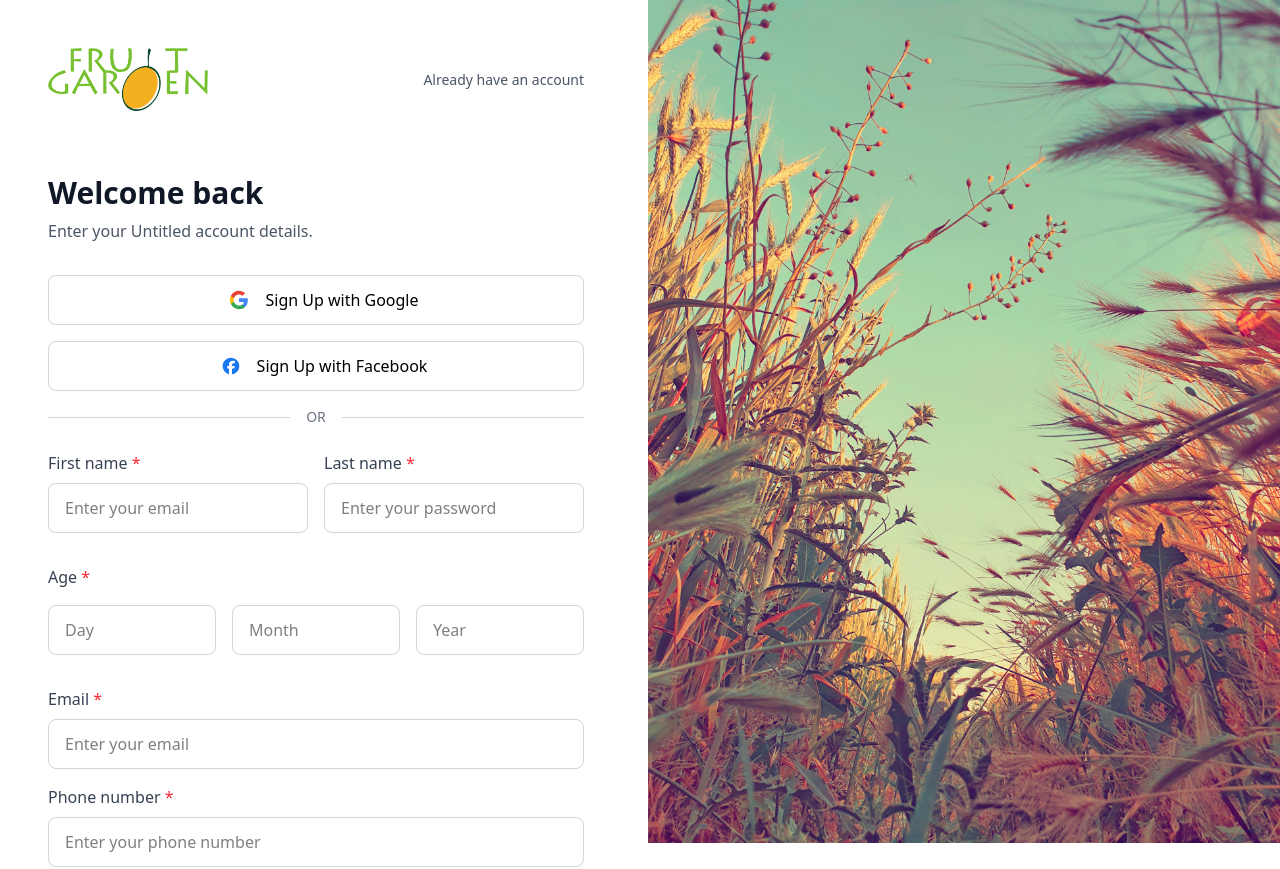
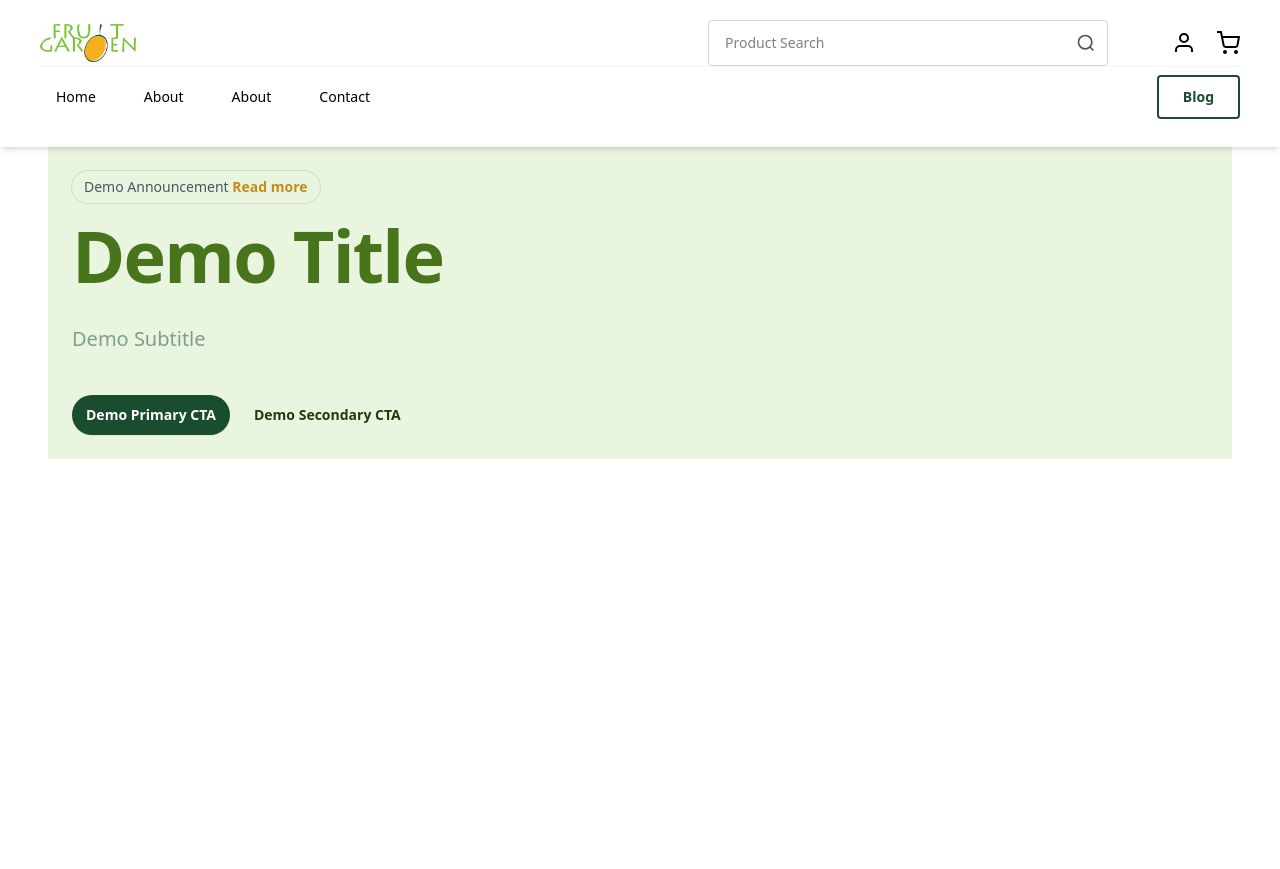
Before and after one commit to opusberedugo/fruit-garden, a React (Vite) app in the folder farmers-market-frontend-react/: page / in a window 1280 px wide. Shown: the top 869 px of the page. After the commit the page ends 800 px from the top, so only its background shows below. Built offline with nearby package versions, Linux system fonts and the light colour scheme.

Commit message:
feat: Implement initial UI for authentication pages, landing page, navigation, and hero section.

```diff
--- a/farmers-market-frontend-react/src/App.jsx
+++ b/farmers-market-frontend-react/src/App.jsx
@@ -4,13 +4,17 @@ import viteLogo from '/vite.svg'
 import './App.css'
 import LogInPage from './pages/LogIn'
 import SingUpPage from './pages/SignUp'
+import LandingPage from './pages/LandingPage'
 
 function App() {
   const [count, setCount] = useState(0)
 
   return (
-    // <LogInPage/>
-    <SingUpPage/>
+    <>
+    <LandingPage/>
+    {/* <LogInPage/> */}
+    {/* <SingUpPage/> */}
+    </>
     // <h1>Hello</h1>
   )
 }
--- /dev/null
+++ b/farmers-market-frontend-react/src/components/layout/Hero.jsx
@@ -0,0 +1,60 @@
+import React from 'react'
+
+export default function Hero({
+  title, // String: Main heading
+  subtitle, // String: Subtitle text
+  ctaPrimary, // Object: { text, href } for the main CTA button
+  ctaSecondary, // Object: { text, href } for the secondary CTA link
+  announcement // Object: { text, href } for the announcement banner (hidden if empty)
+}){
+  return(
+    <div className="container px-12">
+
+
+      <div className='bg-lime-100 p-6'>
+        {/* Announcement Banner (Hidden if empty) */}
+        {announcement?.text && (
+          <div className=" w-fit mb-4">
+            <div className="relative rounded-full px-3 py-1 text-sm/6 text-gray-600 ring-1 ring-forest-900/10 hover:ring-forest-900/20">
+              {announcement.text}{' '}
+              <a href={announcement.href} className="font-semibold text-mango-600">
+                <span aria-hidden="true" className="absolute inset-0" />
+                Read more
+              </a>
+            </div>
+          </div>
+        )}
+        {/* Title or Leading Text (Hidden if empty) */}
+        {title && (
+          <h1 className="max-w-l text-5xl font-semibold tracking-tight text-balance text-lime-700 sm:text-7xl">
+            {title}
+          {/* Lorem ipsum dolor sit amet consectetur adipisicing. */}
+          </h1>
+        )}
+
+        {subtitle && (
+          <p className="mt-8 text-lg font-medium text-pretty text-forest-300 sm:text-xl/8">
+            {subtitle}
+          </p>
+        )}
+
+        {/* CTA Buttons (Hidden if empty) */}
+        <div className="mt-10 flex items-center  gap-x-6">
+          {ctaPrimary?.text && (
+            <a
+              href={ctaPrimary.href}
+              className="rounded-full bg-forest-500 px-3.5 py-2.5 text-sm font-semibold text-white shadow-xs hover:bg-forest-400 focus-visible:outline-2 focus-visible:outline-offset-2 focus-visible:outline-forest-600"
+            >
+              {ctaPrimary.text}
+            </a>
+          )}
+          {ctaSecondary?.text && (
+            <a href={ctaSecondary.href} className="text-sm/6 font-semibold text-lime-900">
+              {ctaSecondary.text}
+            </a>
+          )}
+        </div>
+      </div>
+    </div>
+  )
+}
--- a/farmers-market-frontend-react/src/components/navigation/NavigationBar.jsx
+++ b/farmers-market-frontend-react/src/components/navigation/NavigationBar.jsx
@@ -0,0 +1,8 @@
+import React from 'react'
+export default function NavBar({children}){
+    return(
+      <nav className='bg-white shadow-md sticky top-0 z-50'>
+        {children}
+      </nav>
+    )
+}
--- /dev/null
+++ b/farmers-market-frontend-react/src/pages/LandingPage.jsx
@@ -0,0 +1,74 @@
+import React from 'react'
+import Hero from '../components/layout/Hero'
+import NavBar from '../components/navigation/NavigationBar'
+import Flex from '../components/layout/Flex'
+import Image from '../components/utility/Image'
+
+export default function LandingPage(){
+  return(
+    <>
+      <NavBar>
+        <div className='mx-auto px-6 lg:px-10 py-5'>
+          <Flex className='justify-between items-center'>
+            <a href="" className='block w-24 hover:scale-110 transition-transform duration-300'>
+              <Image src="logo.png" alt="" imgClass="w-full" />
+            </a>
+
+            <Flex className={""}>
+              {/* Search Bar (Hidden on mobile) */}
+                <div class="hidden md:flex flex-1 max-w-md mx-12 lg:mx-16">
+                    <div class="relative w-full">
+                        <input
+                            type="text"
+                            placeholder="Product Search"
+                            class="w-full min-w-[400px] px-4 py-3 border border-gray-300 rounded focus:outline-none focus:border-isagenix-teal transition text-sm"/>
+
+                        <button class="absolute right-3 top-1/2 -translate-y-1/2 hover:opacity-70 transition">
+                            <svg class="w-5 h-5 text-gray-600" viewBox="0 0 24 24" fill="none" stroke="currentColor" stroke-width="2">
+                                <circle cx="11" cy="11" r="8"/>
+                                <path d="m21 21-4.35-4.35"/>
+                            </svg>
+                        </button>
+                    </div>
+                </div>
+
+                <Flex className="items-center gap-5">
+                  {/* User Link */}
+                  <a href="#">
+                    <svg class="w-6 h-6 text-isagenix-gray" viewBox="0 0 24 24" fill="none" stroke="currentColor" stroke-width="2">
+                      <path d="M20 21v-2a4 4 0 0 0-4-4H8a4 4 0 0 0-4 4v2"/>
+                      <circle cx="12" cy="7" r="4"/>
+                    </svg>
+                  </a>
+
+                  {/* User Link */}
+                  <a href="#">
+                    <svg class="w-6 h-6 text-isagenix-gray" viewBox="0 0 24 24" fill="none" stroke="currentColor" stroke-width="2">
+                      <circle cx="9" cy="21" r="1"/>
+                      <circle cx="20" cy="21" r="1"/>
+                      <path d="M1 1h4l2.68 13.39a2 2 0 0 0 2 1.61h9.72a2 2 0 0 0 2-1.61L23 6H6"/>
+                    </svg>
+                  </a>
+                </Flex>
+            </Flex>
+          </Flex>
+
+          <Flex className={"py-2 border-t border-gray-100 items-center gap-x-4"}>
+            <a href="" className="block px-4 text-sm transition whitespace-nowrap">Home</a>
+            <a href="" className="block px-4 text-sm transition whitespace-nowrap">About</a>
+            <a href="" className="block px-4 text-sm transition whitespace-nowrap">About</a>
+            <a href="" className="block px-4 text-sm transition whitespace-nowrap">Contact</a>
+            <a href="" className="ml-auto px-6 py-2.5 border-2 border-forest-500 text-forest-500 font-semibold text-sm rounded hover:bg-forest-500 hover:text-white transition whitespace-nowrap">Blog</a>
+          </Flex>
+        </div>
+      </NavBar>
+
+      <Hero title={"Demo Title"}
+        subtitle={"Demo Subtitle"}
+        announcement={{text:"Demo Announcement", href:"https://google.com"}}
+        ctaPrimary={{text:"Demo Primary CTA"}}
+        ctaSecondary={{text:"Demo Secondary CTA"}}
+      />
+    </>
+  )
+}
--- a/farmers-market-frontend-react/src/pages/LogIn.jsx
+++ b/farmers-market-frontend-react/src/pages/LogIn.jsx
@@ -16,17 +16,12 @@ function LogInPage({ className, name, type, placeholder, label, required, value,
       <Grid classes='grid-cols-2 gap-4  overflow-hidden'>
         {/* First column */}
         <Flex className="w-full p-12 flex-col">
-          <div class="flex items-center justify-between mb-16">
-            <div class="flex items-center space-x-2">
-                <svg class="w-6 h-6" viewBox="0 0 24 24" fill="none">
-                  <path d="M12 2L2 7L12 12L22 7L12 2Z" stroke="currentColor" stroke-width="2" stroke-linecap="round" stroke-linejoin="round"/>
-                  <path d="M2 17L12 22L22 17" stroke="currentColor" stroke-width="2" stroke-linecap="round" stroke-linejoin="round"/>
-                  <path d="M2 12L12 17L22 12" stroke="currentColor" stroke-width="2" stroke-linecap="round" stroke-linejoin="round"/>
-                </svg>
-                <span class="font-semibold text-lg">Untitled UI</span>
-            </div>
+          <Flex className=" items-center justify-between mb-16">
+            <Flex className="flex items-center space-x-2">
+              <Image imgClass="w-40" src="logo.png" />
+            </Flex>
             <a href="#" class="text-sm text-gray-600 hover:text-gray-900">Create an account</a>
-            </div>
+          </Flex>
 
 
           <div class="mb-8">
@@ -36,40 +31,40 @@ function LogInPage({ className, name, type, placeholder, label, required, value,
 
           <UIButton text="Log In with Google" onClick="" className="mb-4 w-full flex items-center justify-center space-x-3 px-4 py-3 border border-gray-300 rounded-lg hover:bg-gray-50 transition-colors">
             <svg class="w-5 h-5 mx-4" viewBox="0 0 24 24">
-              <path fill="#4285F4" d="M22.56 12.25c0-.78-.07-1.53-.2-2.25H12v4.26h5.92c-.26 1.37-1.04 2.53-2.21 3.31v2.77h3.57c2.08-1.92 3.28-4.74 3.28-8.09z"/>
-              <path fill="#34A853" d="M12 23c2.97 0 5.46-.98 7.28-2.66l-3.57-2.77c-.98.66-2.23 1.06-3.71 1.06-2.86 0-5.29-1.93-6.16-4.53H2.18v2.84C3.99 20.53 7.7 23 12 23z"/>
-              <path fill="#FBBC05" d="M5.84 14.09c-.22-.66-.35-1.36-.35-2.09s.13-1.43.35-2.09V7.07H2.18C1.43 8.55 1 10.22 1 12s.43 3.45 1.18 4.93l2.85-2.22.81-.62z"/>
-              <path fill="#EA4335" d="M12 5.38c1.62 0 3.06.56 4.21 1.64l3.15-3.15C17.45 2.09 14.97 1 12 1 7.7 1 3.99 3.47 2.18 7.07l3.66 2.84c.87-2.6 3.3-4.53 6.16-4.53z"/>
+              <path fill="#4285F4" d="M22.56 12.25c0-.78-.07-1.53-.2-2.25H12v4.26h5.92c-.26 1.37-1.04 2.53-2.21 3.31v2.77h3.57c2.08-1.92 3.28-4.74 3.28-8.09z" />
+              <path fill="#34A853" d="M12 23c2.97 0 5.46-.98 7.28-2.66l-3.57-2.77c-.98.66-2.23 1.06-3.71 1.06-2.86 0-5.29-1.93-6.16-4.53H2.18v2.84C3.99 20.53 7.7 23 12 23z" />
+              <path fill="#FBBC05" d="M5.84 14.09c-.22-.66-.35-1.36-.35-2.09s.13-1.43.35-2.09V7.07H2.18C1.43 8.55 1 10.22 1 12s.43 3.45 1.18 4.93l2.85-2.22.81-.62z" />
+              <path fill="#EA4335" d="M12 5.38c1.62 0 3.06.56 4.21 1.64l3.15-3.15C17.45 2.09 14.97 1 12 1 7.7 1 3.99 3.47 2.18 7.07l3.66 2.84c.87-2.6 3.3-4.53 6.16-4.53z" />
             </svg>
           </UIButton>
 
           <UIButton text="Log In with Facebook" onClick="" className="mb-4 w-full flex items-center justify-center space-x-3 px-4 py-3 border border-gray-300 rounded-lg hover:bg-gray-50 transition-colors">
-            <svg  fill="currentColor" class="w-5 h-5 mx-4" viewBox="0 0 24 24">
-              <path d="M22 12.037C22 6.494 17.523 2 12 2S2 6.494 2 12.037c0 4.707 3.229 8.656 7.584 9.741v-6.674H7.522v-3.067h2.062v-1.322c0-3.416 1.54-5 4.882-5 .634 0 1.727.125 2.174.25v2.78a13 13 0 0 0-1.155-.037c-1.64 0-2.273.623-2.273 2.244v1.085h3.266l-.56 3.067h-2.706V22C18.164 21.4 22 17.168 22 12.037"/>
+            <svg fill="currentColor" class="w-5 h-5 mx-4" viewBox="0 0 24 24">
+              <path d="M22 12.037C22 6.494 17.523 2 12 2S2 6.494 2 12.037c0 4.707 3.229 8.656 7.584 9.741v-6.674H7.522v-3.067h2.062v-1.322c0-3.416 1.54-5 4.882-5 .634 0 1.727.125 2.174.25v2.78a13 13 0 0 0-1.155-.037c-1.64 0-2.273.623-2.273 2.244v1.085h3.266l-.56 3.067h-2.706V22C18.164 21.4 22 17.168 22 12.037" />
             </svg>
           </UIButton>
 
 
 
-          <Divider  text="OR"/>
+          <Divider text="OR" />
 
           <Form>
             <FormField className="mb-4" name="email" type="email" placeholder="Enter your email" label="Email" required value="" error="" onChange="" />
             <FormField className="mb-4" name="password" type="password" placeholder="Enter your password" label="Password" required value="" error="" onChange="" />
             <div class="flex items-center justify-between text-sm mb-4">
-              <Checkbox text="Remember me" name="remember" checked={false} onChange=""/>
+              <Checkbox text="Remember me" name="remember" checked={false} onChange="" />
               <a href="#" class="text-gray-600 hover:text-gray-900">Forgot password?</a>
             </div>
-            <FormButton text="Log In" />
+            <FormButton  className="bg-forest-500" text="Log In" />
           </Form>
 
-           <div class="mt-auto pt-8 text-center">
-              <a href="#" class="text-sm text-gray-600 hover:text-gray-900">Trouble signing in?</a>
-            </div>
+          <div class="mt-auto pt-8 text-center">
+            <a href="#" class="text-sm text-gray-600 hover:text-gray-900">Trouble signing in?</a>
+          </div>
         </Flex>
 
         {/* Image Serving as second column */}
-        <div className='w-full h-full max-h-screen min-h-screen'>
+        <div className='fixed top-0 right-0 w-1/2 h-screen'>
           <Image src="hasan-almasi-Z4NJcyOAPvc-unsplash.jpg" alt='Login background' imgClass='block w-full h-full object-cover' />
         </div>
         {/* <Image src="https://images.unsplash.com/photo-1569239591652-6cc3025b07fa?q=80&w=687&auto=format&fit=crop&ixlib=rb-4.1.0&ixid=M3wxMjA3fDB8MHxwaG90by1wYWdlfHx8fGVufDB8fHx8fA%3D%3D" alt='Login background' imgClass='block w-full h-full object-cover' /> */}
--- a/farmers-market-frontend-react/src/pages/SignUp.jsx
+++ b/farmers-market-frontend-react/src/pages/SignUp.jsx
@@ -10,18 +10,18 @@ import UIButton from '../components/ui/Button'
 import Flex from '../components/layout/Flex'
 import FormGroup from '../components/forms/FormGroup'
 
-export default function SingUpPage({}){
-  return(
+export default function SingUpPage({ }) {
+  return (
     <>
       <Grid classes='grid-cols-2 gap-4  overflow-hidden'>
         {/* First column */}
         <Flex className="w-full p-12 flex-col">
           <Flex className="flex items-center justify-between mb-16">
             <div class="flex items-center space-x-2">
-                <Image imgClass="w-40" src="logo.png"/>
+              <Image imgClass="w-40" src="logo.png" />
             </div>
             <a href="#" class="text-sm text-gray-600 hover:text-gray-900">Already have an account</a>
-            </Flex>
+          </Flex>
 
 
           <div class="mb-8">
@@ -31,22 +31,22 @@ export default function SingUpPage({}){
 
           <UIButton text="Sign Up with Google" onClick="" className="mb-4 w-full flex items-center justify-center space-x-3 px-4 py-3 border border-gray-300 rounded-lg hover:bg-gray-50 transition-colors">
             <svg class="w-5 h-5 mx-4" viewBox="0 0 24 24">
-              <path fill="#4285F4" d="M22.56 12.25c0-.78-.07-1.53-.2-2.25H12v4.26h5.92c-.26 1.37-1.04 2.53-2.21 3.31v2.77h3.57c2.08-1.92 3.28-4.74 3.28-8.09z"/>
-              <path fill="#34A853" d="M12 23c2.97 0 5.46-.98 7.28-2.66l-3.57-2.77c-.98.66-2.23 1.06-3.71 1.06-2.86 0-5.29-1.93-6.16-4.53H2.18v2.84C3.99 20.53 7.7 23 12 23z"/>
-              <path fill="#FBBC05" d="M5.84 14.09c-.22-.66-.35-1.36-.35-2.09s.13-1.43.35-2.09V7.07H2.18C1.43 8.55 1 10.22 1 12s.43 3.45 1.18 4.93l2.85-2.22.81-.62z"/>
-              <path fill="#EA4335" d="M12 5.38c1.62 0 3.06.56 4.21 1.64l3.15-3.15C17.45 2.09 14.97 1 12 1 7.7 1 3.99 3.47 2.18 7.07l3.66 2.84c.87-2.6 3.3-4.53 6.16-4.53z"/>
+              <path fill="#4285F4" d="M22.56 12.25c0-.78-.07-1.53-.2-2.25H12v4.26h5.92c-.26 1.37-1.04 2.53-2.21 3.31v2.77h3.57c2.08-1.92 3.28-4.74 3.28-8.09z" />
+              <path fill="#34A853" d="M12 23c2.97 0 5.46-.98 7.28-2.66l-3.57-2.77c-.98.66-2.23 1.06-3.71 1.06-2.86 0-5.29-1.93-6.16-4.53H2.18v2.84C3.99 20.53 7.7 23 12 23z" />
+              <path fill="#FBBC05" d="M5.84 14.09c-.22-.66-.35-1.36-.35-2.09s.13-1.43.35-2.09V7.07H2.18C1.43 8.55 1 10.22 1 12s.43 3.45 1.18 4.93l2.85-2.22.81-.62z" />
+              <path fill="#EA4335" d="M12 5.38c1.62 0 3.06.56 4.21 1.64l3.15-3.15C17.45 2.09 14.97 1 12 1 7.7 1 3.99 3.47 2.18 7.07l3.66 2.84c.87-2.6 3.3-4.53 6.16-4.53z" />
             </svg>
           </UIButton>
 
           <UIButton text="Sign Up with Facebook" onClick="" className="mb-4 w-full flex items-center justify-center space-x-3 px-4 py-3 border border-gray-300 rounded-lg hover:bg-gray-50 transition-colors">
-            <svg  fill="#1877F2" class="w-5 h-5 mx-4" viewBox="0 0 24 24">
-              <path d="M22 12.037C22 6.494 17.523 2 12 2S2 6.494 2 12.037c0 4.707 3.229 8.656 7.584 9.741v-6.674H7.522v-3.067h2.062v-1.322c0-3.416 1.54-5 4.882-5 .634 0 1.727.125 2.174.25v2.78a13 13 0 0 0-1.155-.037c-1.64 0-2.273.623-2.273 2.244v1.085h3.266l-.56 3.067h-2.706V22C18.164 21.4 22 17.168 22 12.037"/>
+            <svg fill="#1877F2" class="w-5 h-5 mx-4" viewBox="0 0 24 24">
+              <path d="M22 12.037C22 6.494 17.523 2 12 2S2 6.494 2 12.037c0 4.707 3.229 8.656 7.584 9.741v-6.674H7.522v-3.067h2.062v-1.322c0-3.416 1.54-5 4.882-5 .634 0 1.727.125 2.174.25v2.78a13 13 0 0 0-1.155-.037c-1.64 0-2.273.623-2.273 2.244v1.085h3.266l-.56 3.067h-2.706V22C18.164 21.4 22 17.168 22 12.037" />
             </svg>
           </UIButton>
 
 
 
-          <Divider  text="OR"/>
+          <Divider text="OR" />
 
           <Form>
 
@@ -55,7 +55,7 @@ export default function SingUpPage({}){
               <FormField className="mb-4" name="password" type="password" placeholder="Enter your password" label="Last name" required value="" error="" onChange="" />
             </FormGroup>
 
-              <label htmlFor={name} className='block text-gray-700 font-medium mb-2'>Age <span className='text-red-500'>*</span></label>
+            <label htmlFor={name} className='block text-gray-700 font-medium mb-2'>Age <span className='text-red-500'>*</span></label>
             <FormGroup className="mb-4 grid-cols-3 gap-4">
               <FormField className="mb-4" name="age" type="number" placeholder="Day" label="" value="" error="" onChange="" />
               <FormField className="mb-4" name="age" type="number" placeholder="Month" label="" value="" error="" onChange="" />
@@ -71,13 +71,13 @@ export default function SingUpPage({}){
             <FormButton text="Sign Up" className="bg-forest-500 hover:bg-forest-600 transition-colors" />
           </Form>
 
-           <div class="mt-auto pt-8 text-center">
-              <a href="#" class="text-sm text-gray-600 hover:text-gray-900">Trouble signing in?</a>
-            </div>
+          <div class="mt-auto pt-8 text-center">
+            <a href="#" class="text-sm text-gray-600 hover:text-gray-900">Trouble signing in?</a>
+          </div>
         </Flex>
 
         {/* Image Serving as second column */}
-        <div className='w-full h-full max-h-screen min-h-screen'>
+        <div className='fixed top-0 right-0 w-1/2 h-screen'>
           <Image src="hasan-almasi-Z4NJcyOAPvc-unsplash.jpg" alt='Login background' imgClass='block w-full h-full object-cover' />
         </div>
         {/* <Image src="https://images.unsplash.com/photo-1569239591652-6cc3025b07fa?q=80&w=687&auto=format&fit=crop&ixlib=rb-4.1.0&ixid=M3wxMjA3fDB8MHxwaG90by1wYWdlfHx8fGVufDB8fHx8fA%3D%3D" alt='Login background' imgClass='block w-full h-full object-cover' /> */}
```
